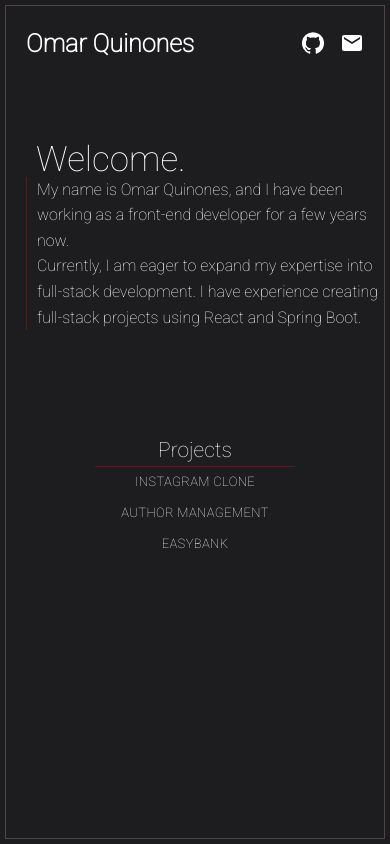
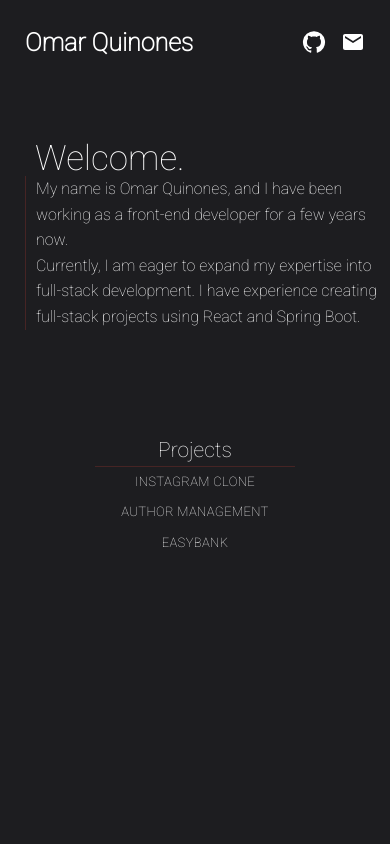
Before and after one commit to oquinone/omarquinones, a React (Create React App) app: page / in a window 390 px wide. Built offline with nearby package versions, Linux system fonts and the light colour scheme; a web font is replaced by a local one.

Commit message:
Updated styling for mobile scroll

```diff
--- a/src/styling/home.scss
+++ b/src/styling/home.scss
@@ -45,29 +45,28 @@ $screen-xl-min: 1200px;
   width: 100%;
   height: 100vh;
   background-color: #1d1d20;
-  overflow: hidden;
-  position: fixed;
+  overflow: auto;
+  overflow-y: auto;
 
   #home-content {
     @include xs {
       margin: 5px;
-      padding: 5px 5px 0 5px;
-      height: 98vh;
+      padding: 5px 5px 0;
+      border: none;
     }
     @include sm {
       margin: 20px;
-      padding: 10px 10px 0 10px;
+      padding: 10px 10px 0;
     }
     @include md {
-      margin: 50px;
-      padding: 20px 20px 0 20px;
+      margin: 50px 50px 0;
+      padding: 20px 20px 0;
     }
-    height: 87vh;
+    height: 87%;
     border: 0.2px solid rgb(80, 69, 69);
 
     #home-links-container {
       @include xs {
-        // border-bottom: 1px solid rgb(80, 69, 69);
         padding: 20px 15px 10px 15px;
       }
       color: rgb(255, 255, 255);
```
